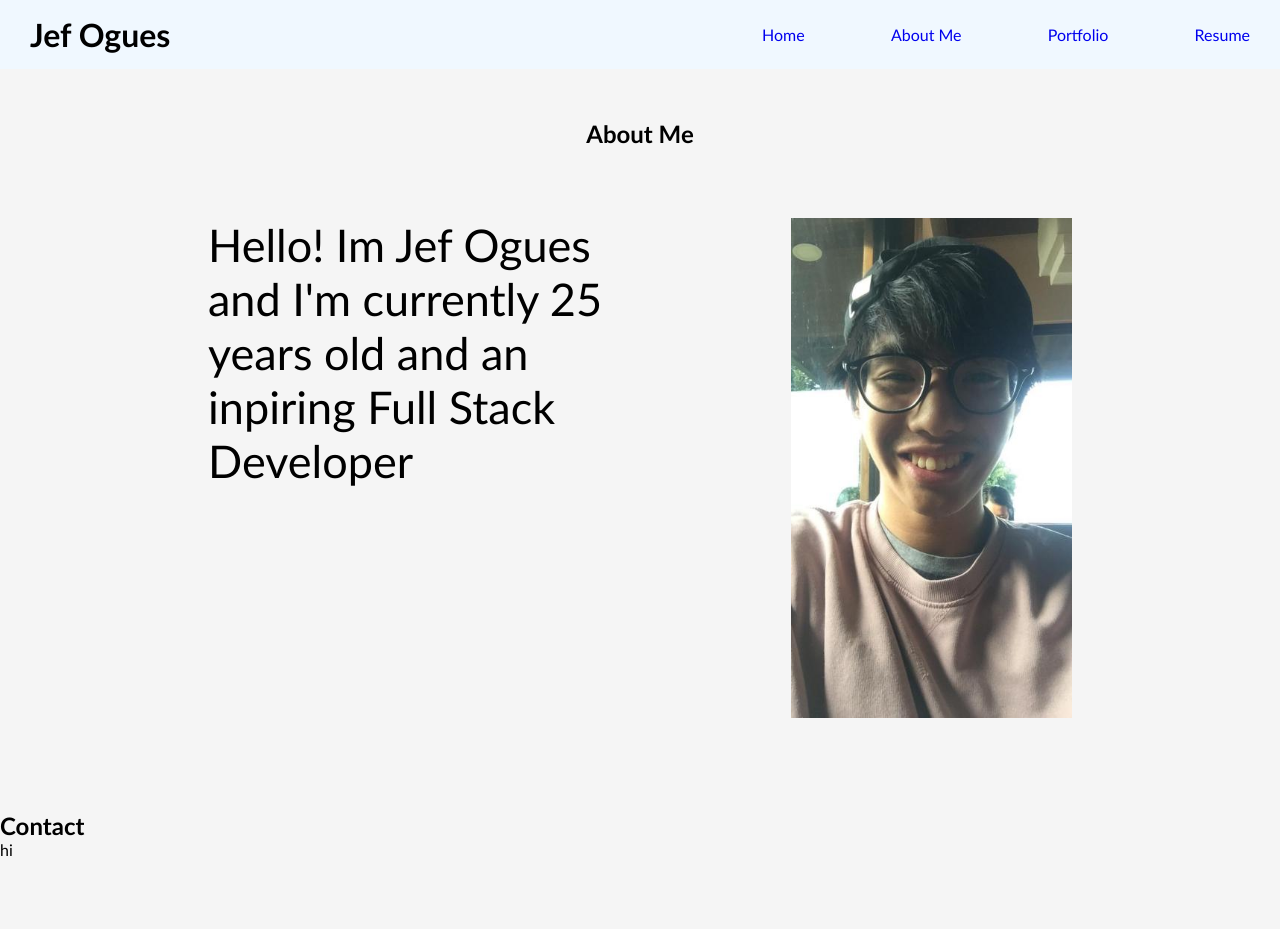
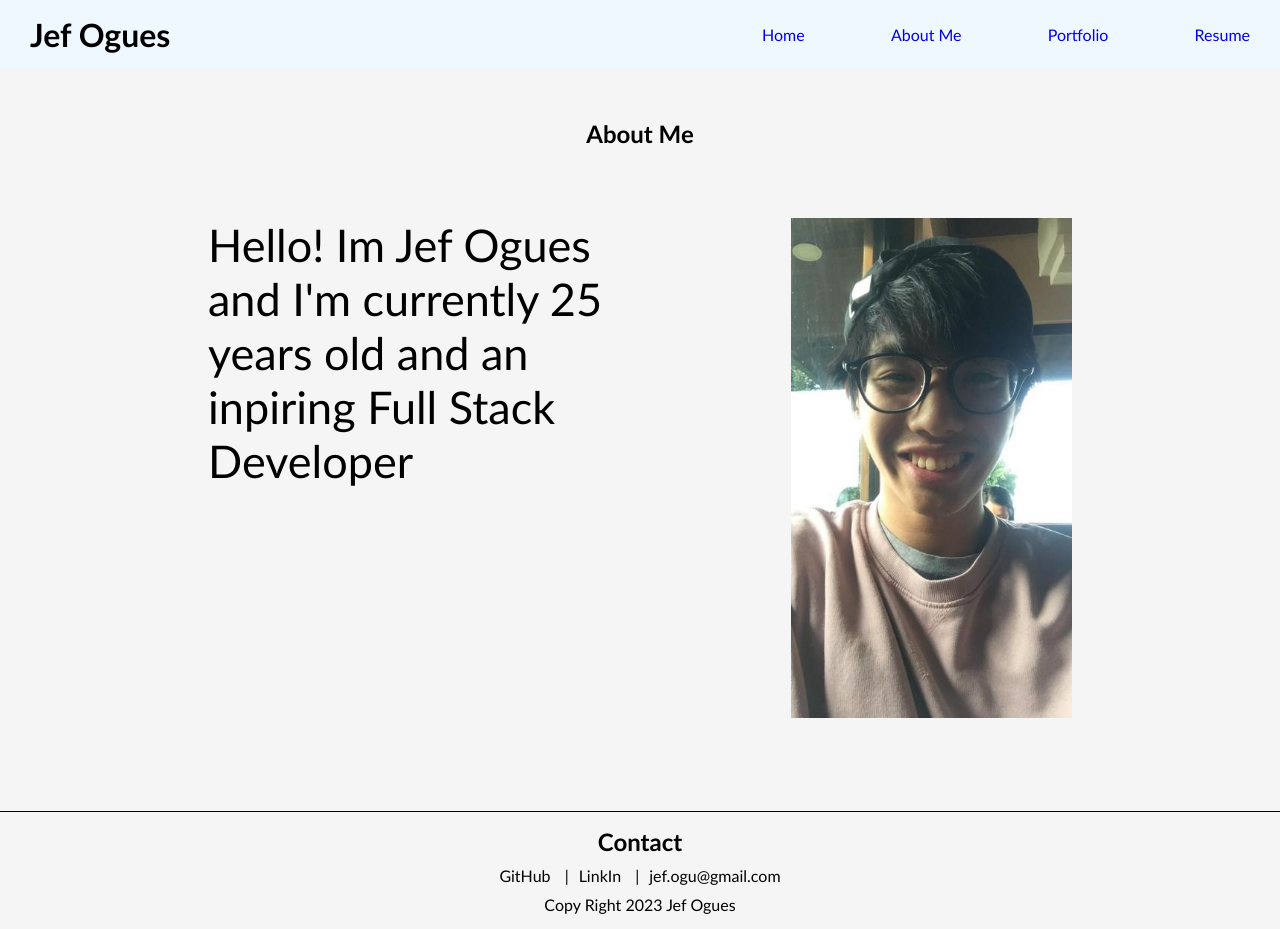
Before and after one commit to jef1197/Module-20, a React (Create React App) app: page / in a window 1280 px wide. Both pictures are taken after a click on the link "About Me". Before the commit the page ends 859 px from the top, so only its background shows below. Built offline with nearby package versions, Linux system fonts and the light colour scheme.

Commit message:
footer styles

```diff
--- a/src/App.css
+++ b/src/App.css
@@ -102,9 +102,28 @@ li a {
 .portfolio-text h3 {
   margin-bottom: 10px;
 }
+
 .portfolio-text a {
   margin-bottom: 10px;
   display: block;
+}
+
+/* Resume */
+
+/* Footer */
+
+footer {
+  text-align: center;
+  border-top: 1px solid black;
+  padding: 15px;
+}
+
+footer div {
+  margin: 10px 10px;
+}
+
+footer a {
+  margin: 10px;
 }
 
 /* Styles for mobile */
--- a/src/components/Footer.js
+++ b/src/components/Footer.js
@@ -6,11 +6,12 @@ function Footer() {
   return (
     <footer>
       <h2>Contact</h2>
-      <ul>
-        <li>
-          hi
-        </li>
-      </ul>
+      <div>
+        <a>GitHub</a> |
+        <a>LinkIn</a> |
+        <a>jef.ogu@gmail.com</a>
+      </div>
+      <p>Copy Right 2023 Jef Ogues</p>
     </footer>
     );
   }
```
